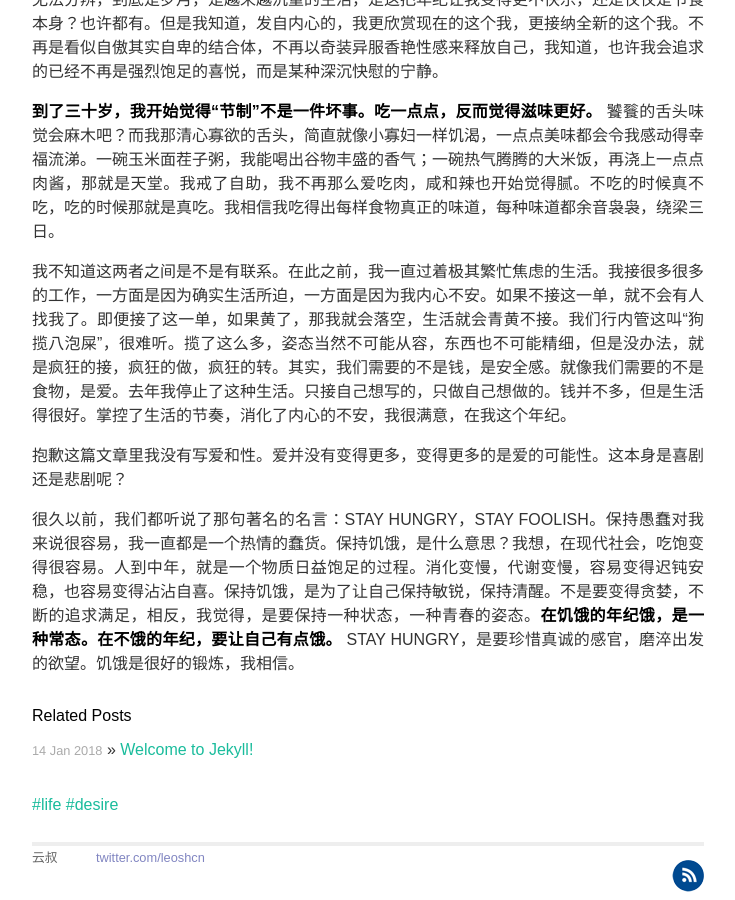
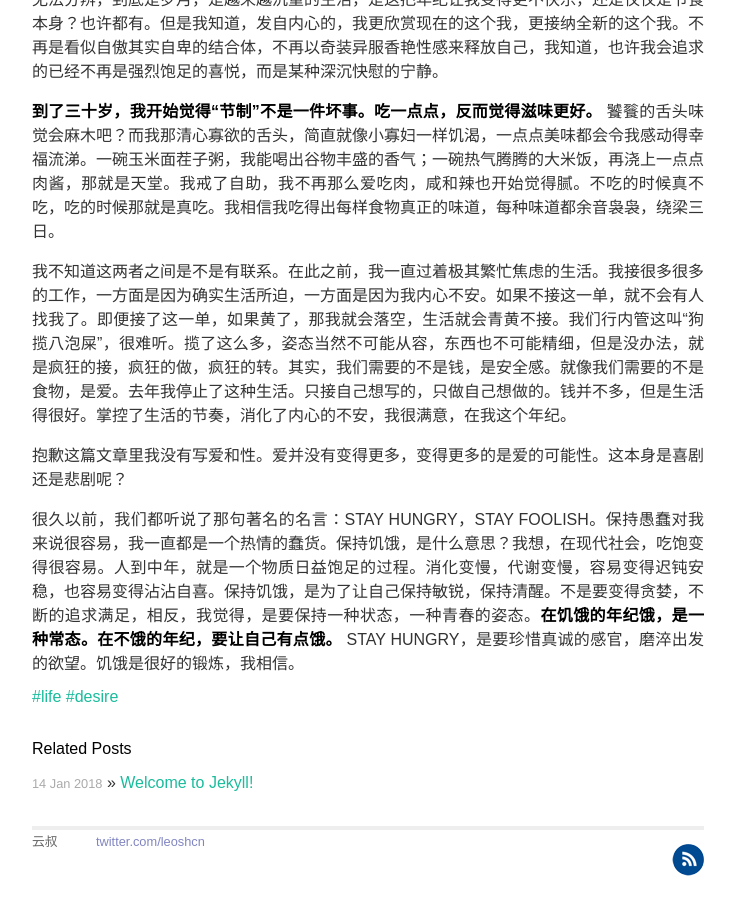
Before and after one commit to leoshcn/collection, a Jekyll site: the page built from _posts/2018-01-13-hunger-the-gift.markdown, in a window 1280 px wide and 900 px high, scrolled down 1633 px. Shown: the whole window, without its empty margins (272-1007 px from the left). Built offline with Jekyll 4.4.1, drawn with Linux system fonts in a browser that asks for light colours.

Commit message:
change order post

```diff
--- a/_layouts/post.html
+++ b/_layouts/post.html
@@ -10,15 +10,6 @@ layout: default
 	{{ content }}
 </div>
 
-<div id="related">
-  <h2>Related Posts</h2>
-  <ul class="posts">
-    {% for post in site.related_posts limit:3 %}
-      <li><span>{{ post.date | date_to_string }}</span> &raquo; <a href="{{ site.baseurl }}{{ post.url }}">{{ post.title }}</a></li>
-    {% endfor %}
-  </ul>
-</div>
-
 <div id="tag-bottom">
   {% if page.tags %}
   <span class="tags">
@@ -28,3 +19,12 @@ layout: default
   </span>
     {% endif %}
 </div>
+
+<div id="related">
+  <h2>Related Posts</h2>
+  <ul class="posts">
+    {% for post in site.related_posts limit:3 %}
+      <li><span>{{ post.date | date_to_string }}</span> &raquo; <a href="{{ site.baseurl }}{{ post.url }}">{{ post.title }}</a></li>
+    {% endfor %}
+  </ul>
+</div>
```
